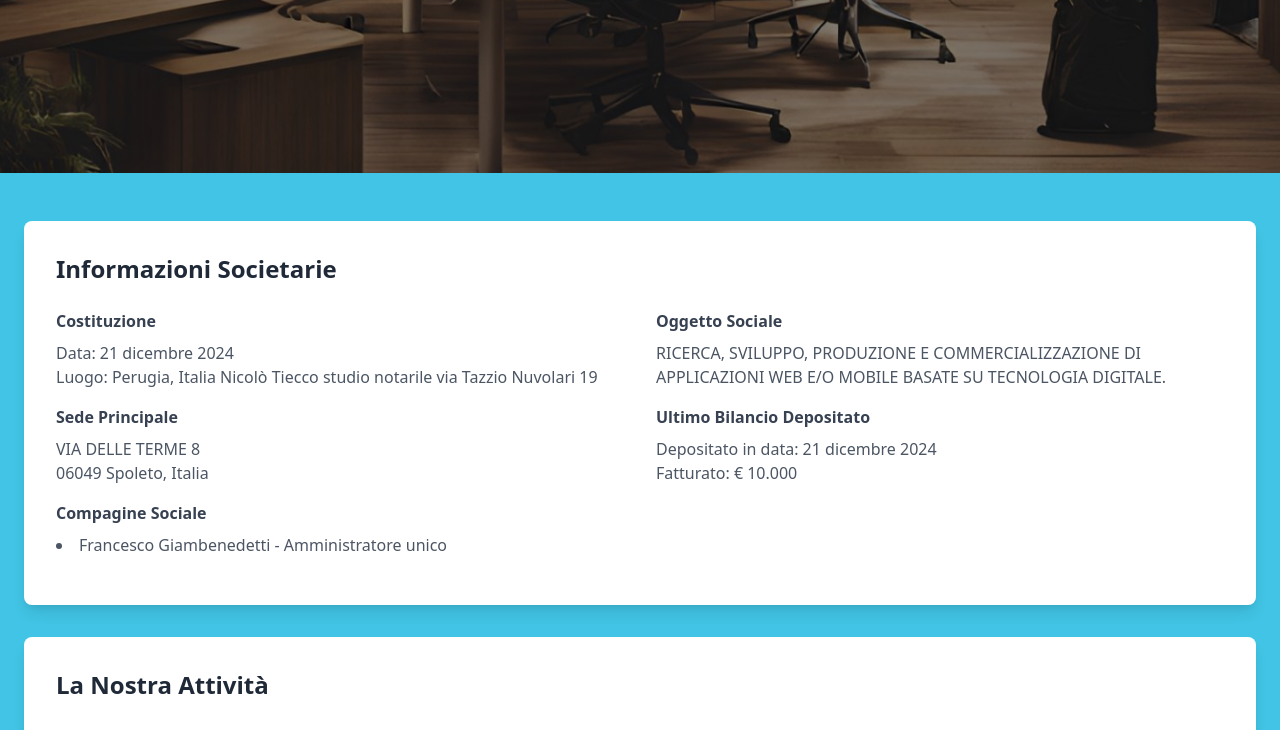
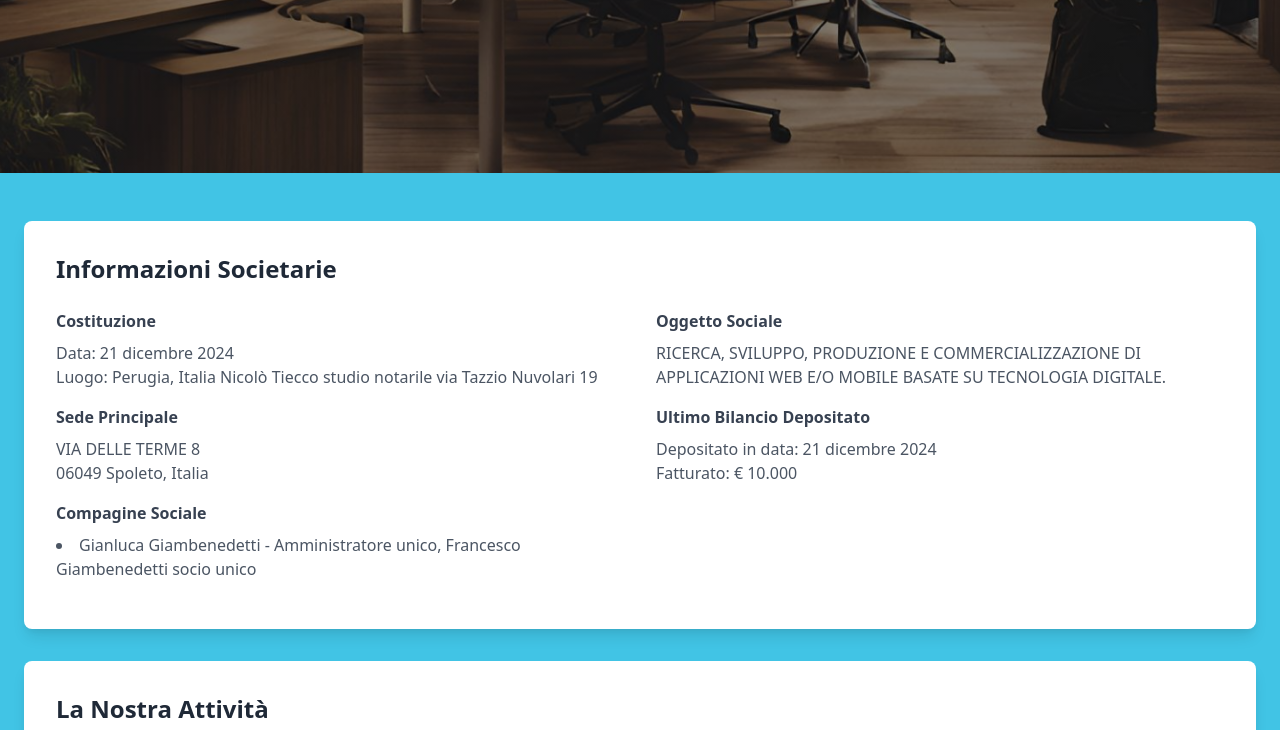
Before and after one commit to studiogiambenedetti/Jeff-Company, a plain HTML site: page index.html in a window 1280 px wide. Shown: the part 307-1037 px from the top of the page. Drawn offline with nearby package versions, Linux system fonts and the light colour scheme.

Commit message:
Update index.html

```diff
--- a/index.html
+++ b/index.html
@@ -85,7 +85,7 @@
 
                         <h3 class="font-semibold text-gray-700 mb-2">Compagine Sociale</h3>
                         <ul class="text-gray-600 mb-4 list-disc list-inside">
-                            <li>Francesco Giambenedetti - Amministratore unico</li>
+                            <li>Gianluca Giambenedetti - Amministratore unico, Francesco Giambenedetti socio unico</li>
                         </ul>
                     </div>
 
```
